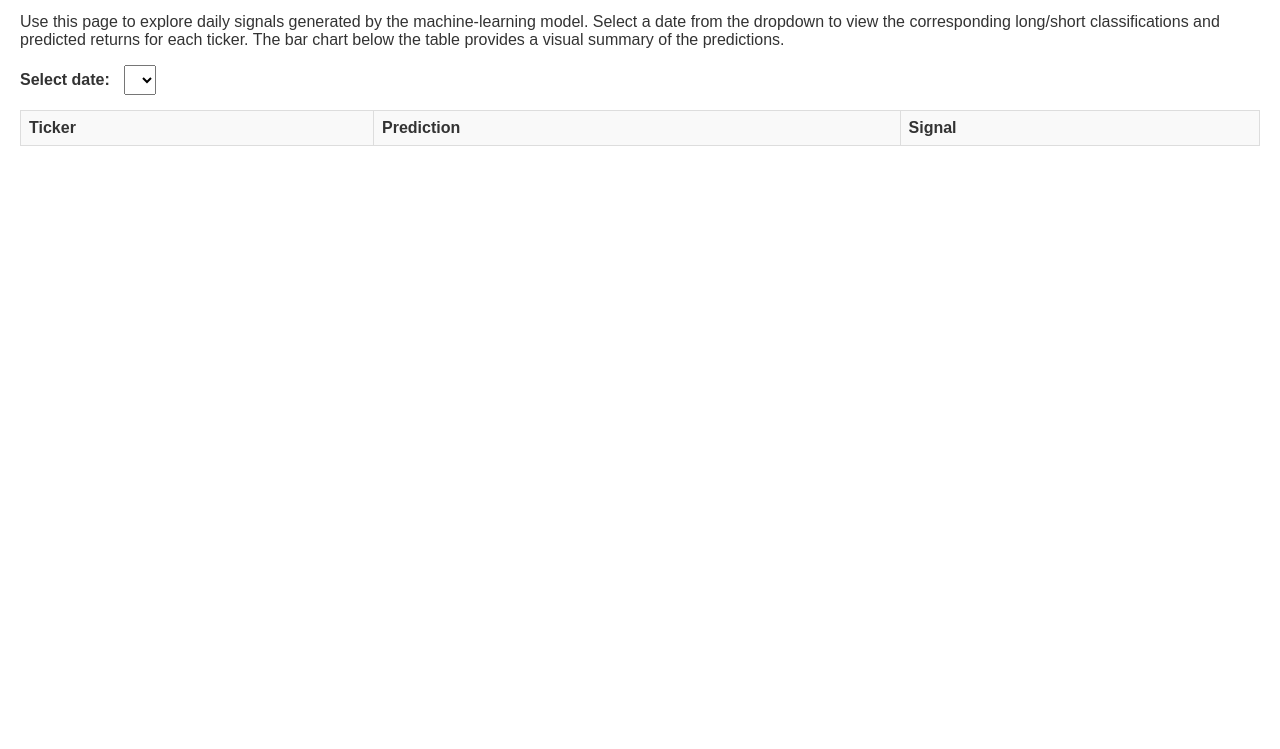
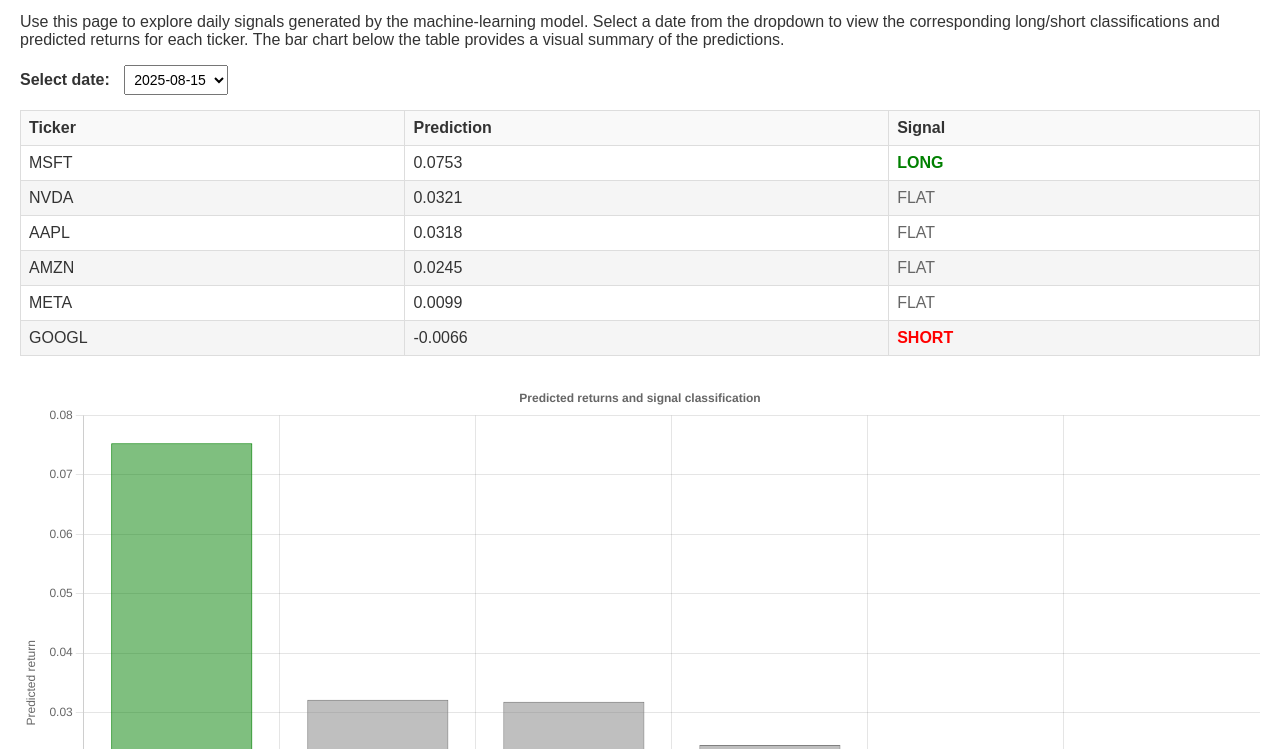
Before and after one commit to Drugo11/trading-signals-dashboard, a plain HTML site: page app.html in a window 1280 px wide. Shown: the part 51-800 px from the top of the page. Drawn offline with nearby package versions, Linux system fonts and the light colour scheme.

Commit message:
Fix data loading in app.html

```diff
--- a/app.html
+++ b/app.html
@@ -76,10 +76,17 @@
     <!-- Load precomputed signals data.  This script defines a global variable `signalsData`. -->
     <script src="signals.js"></script>
     <script>
-      // If signalsData is already defined via signals.js, use it directly; otherwise attempt to fetch from signals.json.
-      let loadedSignals = Array.isArray(typeof signalsData !== 'undefined' ? signalsData : [])
-        ? signalsData
-        : [];
+      // Determine which global variable contains the precomputed signals.  Prefer `signalsData` if
+      // defined and an array, but fall back to `signals` if available.  If neither exists,
+      // initialize an empty array and attempt to fetch from `signals.json` later.
+      let loadedSignals;
+      if (typeof signalsData !== 'undefined' && Array.isArray(signalsData)) {
+        loadedSignals = signalsData;
+      } else if (typeof signals !== 'undefined' && Array.isArray(signals)) {
+        loadedSignals = signals;
+      } else {
+        loadedSignals = [];
+      }
 
       async function fetchSignals() {
         // If signals are preloaded, skip fetching
```
